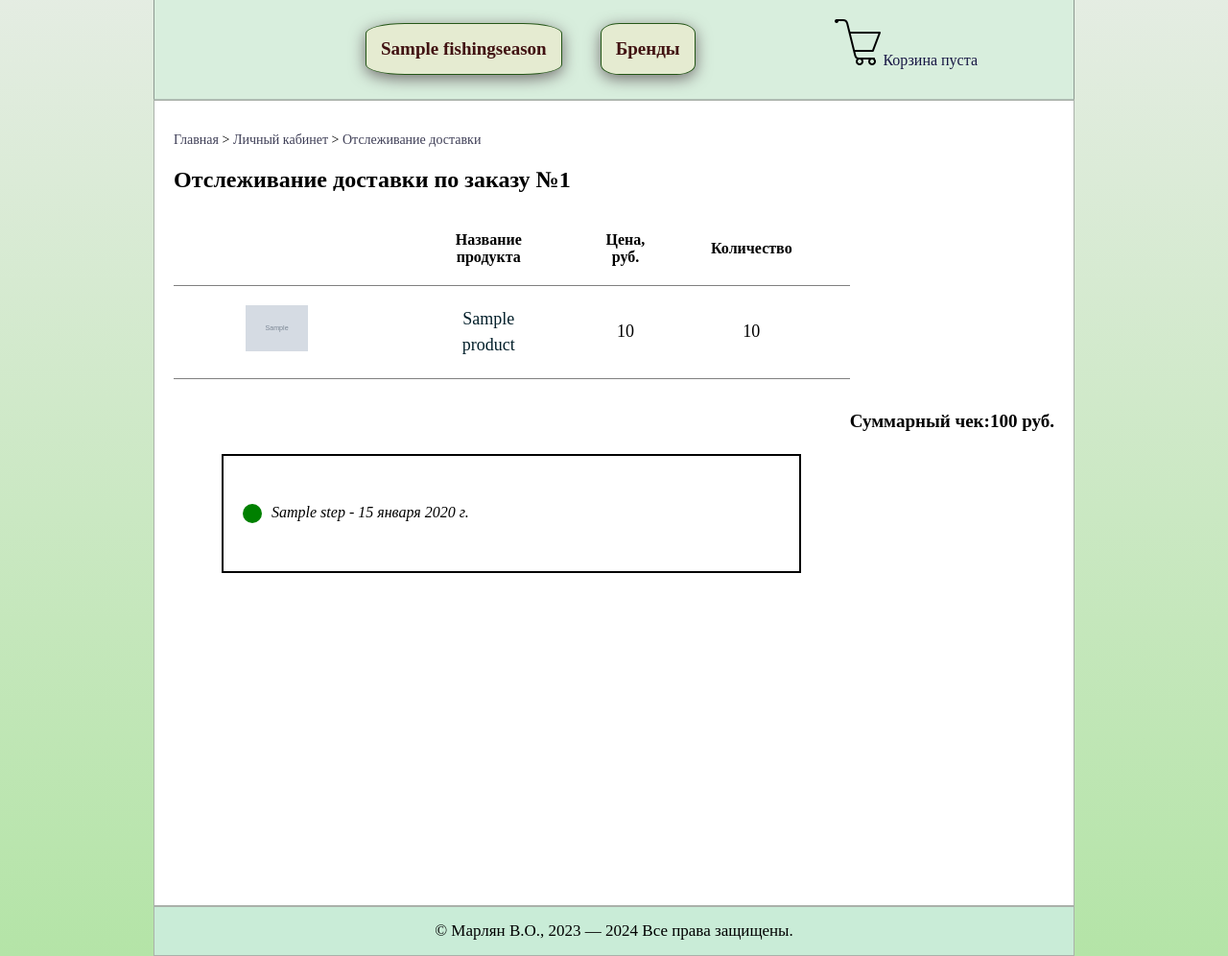
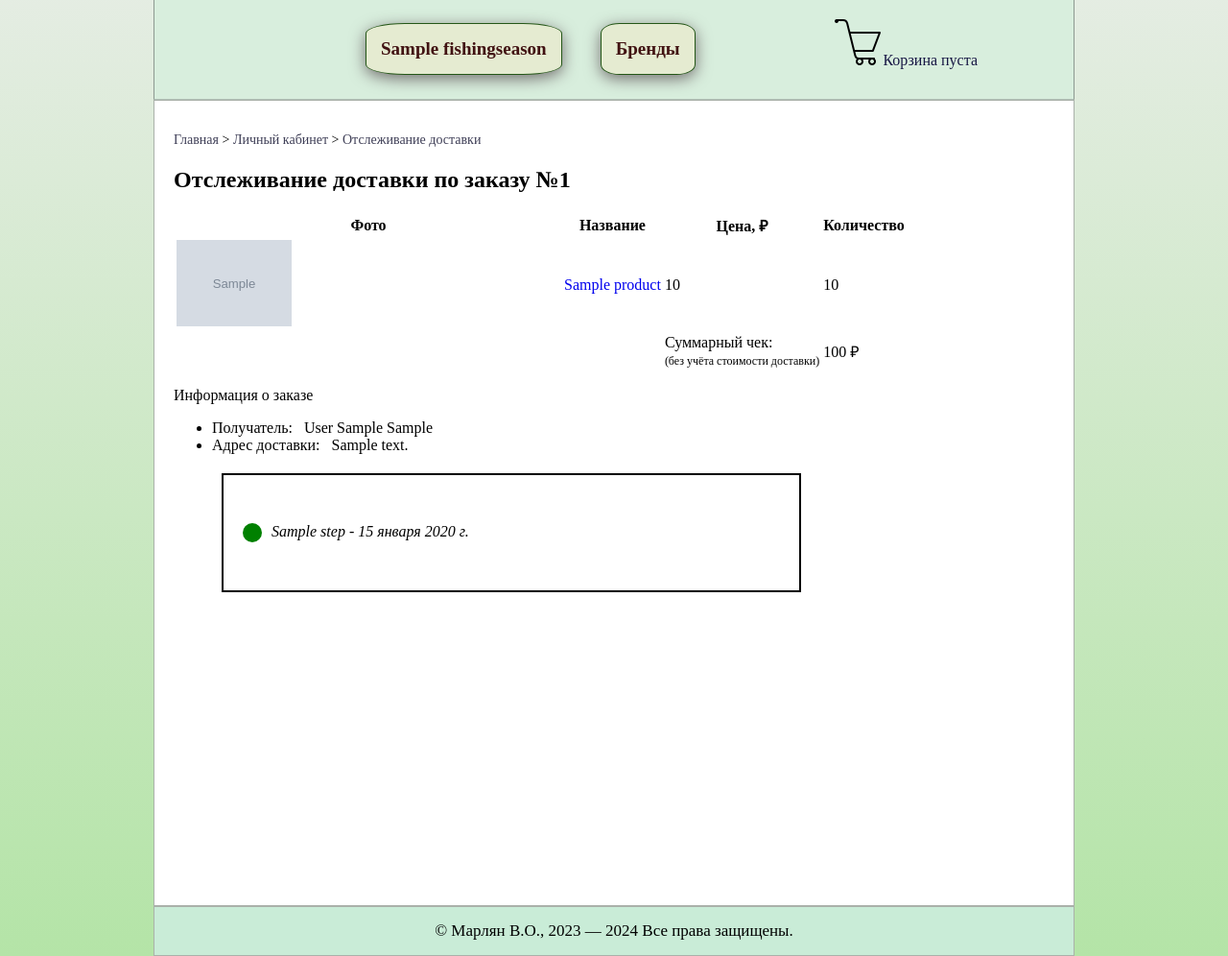
Before and after one commit to VmTalik/FishingShop, a Django app: page /accounts/profile/order_tracking/1/ in a window 1280 px wide. Shown: the part 161-1157 px from the top of the page at 96% size. Run offline with Django 4.2, Linux system fonts and the light colour scheme; tables that the repository leaves empty hold one stand-in row (values such as "Sample post"); grey boxes marked "Sample" are stand-in pictures; some libraries are stand-ins or nearby versions.

Commit message:
Add info about orders to the customer personal account. Fix template code

```diff
--- a/FishingShop/store/templates/store/order_tracking.html
+++ b/FishingShop/store/templates/store/order_tracking.html
@@ -9,12 +9,12 @@
     <a href="{% url 'order_tracking' buy_id %}">Отслеживание доставки</a>
 </p>
 <h2>Отслеживание доставки по заказу №{{buy_id}}</h2>
-<table class="basket">
+<table class="completed_order-table">
     <thead>
         <tr>
-            <th></th>
-            <th>Название продукта</th>
-            <th>Цена, руб.</th>
+            <th>Фото</th>
+            <th>Название</th>
+            <th>Цена, &#8381;</th>
             <th>Количество</th>
         </tr>
     </thead>
@@ -32,12 +32,21 @@
             </tr>
             {% endfor %}
             <tr class="total">
-                <td colspan="4"></td>
-                <td>Суммарный чек:</td>
-                <td class="num">{{total_products_price}} руб.</td>
+                <td colspan="2"></td>
+                <td>Суммарный чек: <br><span style="font-size:12px;">(без учёта стоимости доставки)</span></td>
+                <td class="num"> {{total_products_price}} &#8381;</td>
             </tr>
             </tbody>
             </table>
+<div class="completed_order_info">
+    <p>Информация о заказе </p>
+    <ul>
+        <li>Получатель: &nbsp;{% if buy.customer.last_name %} {{buy.customer.last_name}} {% endif %}
+        {% if buy.customer.first_name %}{{buy.customer.first_name}} {% endif %}
+        {% if buy.customer.patronymic %}{{buy.customer.patronymic}} {% endif %}</li>
+        <li>Адрес доставки: &nbsp; {{buy.delivery_address}}</li>
+    </ul>
+</div>
 <div class="order-tracking">
 {% with first_buy_step=buy_steps.last %}
 {% for buy_step in buy_steps %}
--- a/FishingShop/store/views.py
+++ b/FishingShop/store/views.py
@@ -338,14 +338,15 @@ def order_tracking(request, buy_id):
                        .select_related('product__subcategory__category__fishing_season')
                        )
     buy_steps = BuyStep.objects.filter(buy=buy_id).order_by('-step_begin_date').select_related('step')
+    buy = Buy.objects.select_related('customer').get(id=buy_id)
     total_products_price = 0
     for product in products_bought:
         total_products_price += product.product_price * product.product_amount
 
     return render(request, 'store/order_tracking.html',
-                  {'products_bought': products_bought,
-                   'buy_steps': buy_steps, 'buy_id': buy_id,
-                   'total_products_price': total_products_price})
+                  {'products_bought': products_bought,'buy_steps': buy_steps,
+                  'buy_id': buy_id, 'buy':buy,
+                  'total_products_price': total_products_price})
 
 
 @login_required
```
